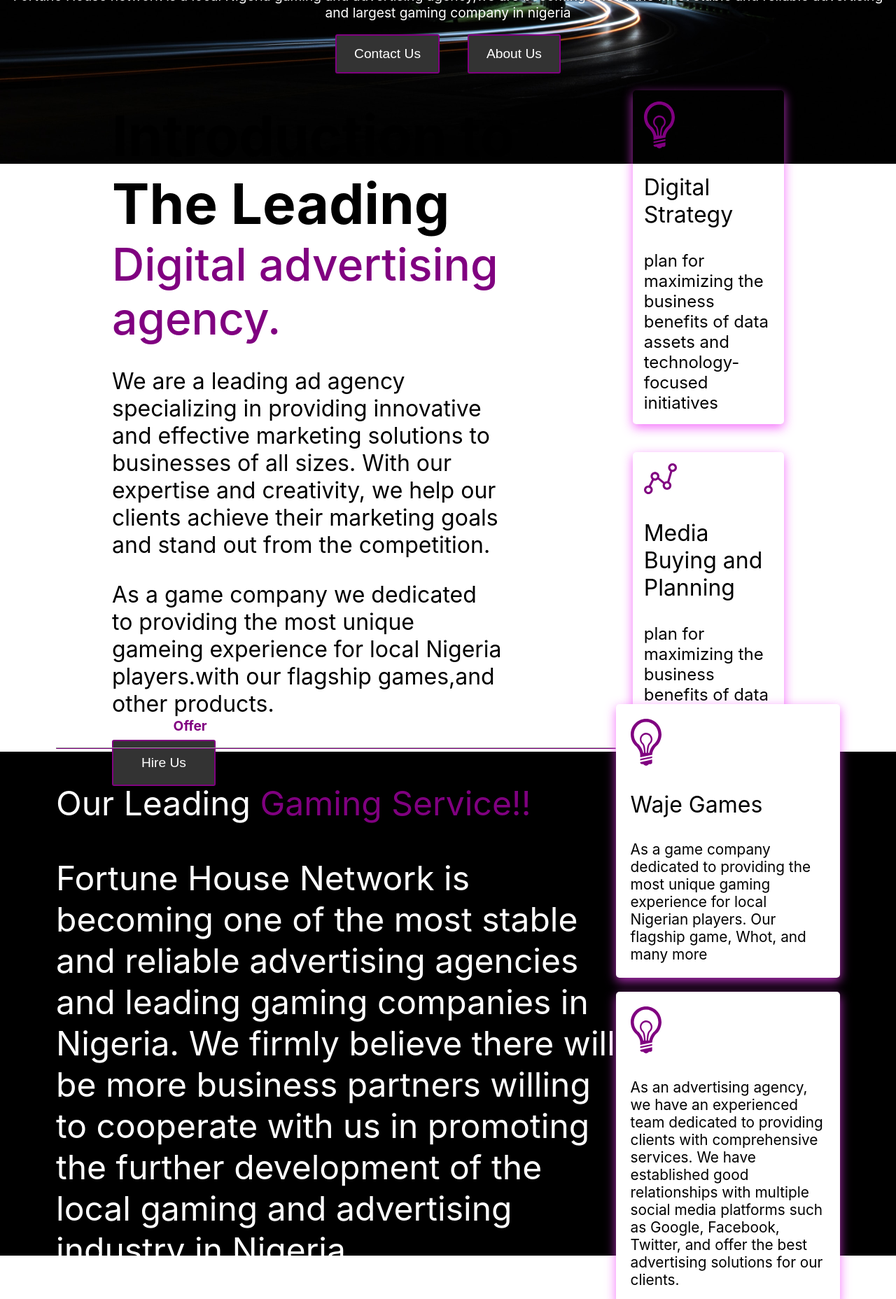
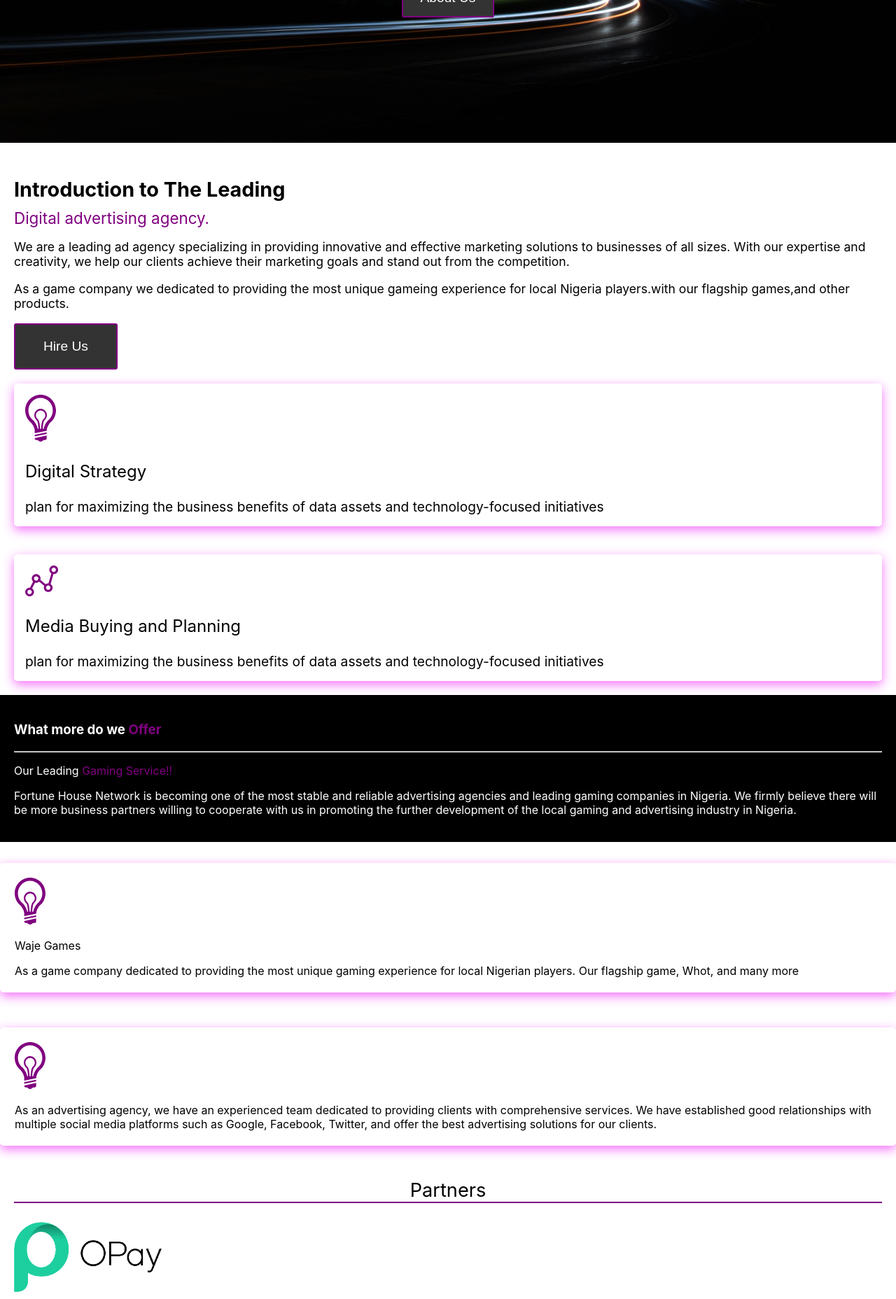
Before and after one commit to okpere/fortunehouse, a React (Create React App) app: page / in a window 1280 px wide. Shown: the part 620-2476 px from the top of the page at 70% size. Built offline with nearby package versions, Linux system fonts and the light colour scheme.

Commit message:
worked on the css for the aspest

```diff
--- a/src/App.css
+++ b/src/App.css
@@ -1,25 +1,9 @@
 /* App.css */
-.App {
+.App section {
 }
 
 /* components/Header.css */
 
-.header-logo img:hover {
-  border: 2px solid purple;
-}
-.header-list ul {
-  display: none;
-}
-.App-header {
-  display: flex;
-  align-items: center;
-  justify-content: space-between;
-  padding: 10px;
-}
-.header-button button {
-  font-size: 1.2rem;
-  padding: 10px 20px;
-}
 /* components/Hero.css */
 .hero {
   padding-top: 10px;
@@ -138,9 +122,27 @@
 /* components/Footer.css */
 
 /* Media Query for Mobile */
-@media (max-width: 768px) {
+@media (max-width: 1284px) {
   /* components/Header.css */
-
+  .header-logo img:hover {
+    border: 2px solid purple;
+  }
+  .header-list ul {
+    display: none;
+  }
+  .App-header {
+    display: flex;
+    align-items: center;
+    justify-content: space-between;
+    padding: 10px;
+  }
+  .header-button button {
+    font-size: 1.2rem;
+    padding: 10px 20px;
+    border: 2px solid purple;
+    background-color: rgb(51, 51, 51);
+    color: white;
+  }
   /* components/Hero.css */
   .hero {
     height: 90vh;
@@ -175,24 +177,30 @@
 
   /* components/intro.css */
   .intro {
-    padding: 2rem;
+    padding: 20px;
+    display: flex;
+    flex-direction: column;
+    gap: 20px;
   }
 
   .intro-detail h3 {
-    font-size: 3rem;
+    font-size: 1.8rem;
     margin-bottom: 10px;
   }
   .intro-detail span {
-    font-size: 2rem;
+    font-size: 1.4rem;
+    color: purple;
   }
 
   .intro-detail p {
-    font-size: 1.2rem;
+    font-size: 1.1rem;
   }
 
   .intro-card {
-    flex-direction: row;
+    display: flex;
+    flex-direction: column;
     justify-content: space-between;
+    gap: 40px;
   }
 
   .intro-card p {
@@ -233,16 +241,39 @@
   .about-detail ul li {
     font-size: 1.2rem;
   }
+  /* services */
+  .Services {
+    display: flex;
+    flex-direction: column;
+    gap: 30px;
+  }
 
   .service-detail {
-    margin-left: 20px;
-    margin-right: 20px;
+    padding: 20px;
+    background-color: black;
+    color: white;
   }
-  #footer {
-    margin-top: 350px;
+  .service-detail span {
+    color: purple;
   }
-  .Footer p {
-    margin-left: 10px;
+  .service-detail hr {
+    background-color: purple;
+  }
+  .service-card {
+    display: flex;
+    flex-direction: column;
+    gap: 50px;
+  }
+  .partner p {
+    font-size: 1.7rem;
+    text-align: center;
+    border-bottom: 2px solid purple;
+  }
+  .partner-image span {
+    display: block;
+  }
+  .Footer {
+    text-align: center;
   }
   .intro button {
     font-size: 1.2rem;
@@ -256,7 +287,7 @@
     background-color: rgb(51, 51, 51);
   }
 }
-@media only screen and (min-width: 768px) {
+@media only screen and (min-width: 1285px) {
   .App-header {
     background-color: white;
     padding: 20px;
--- a/src/App.js
+++ b/src/App.js
@@ -4,12 +4,10 @@
 import Header from "./components/Header";
 import Services from "./components/Services";
 import About from "./components/About";
-import Footer from "./components/Footer";
 import Hero from "./components/Hero";
 import Intro from "./components/Intro";
 import "./App.css";
 import Partner from "./components/Partner";
-import { BrowserRouter, Route, Routes, Link } from "react-router-dom";
 
 function App() {
   return (
@@ -20,7 +18,6 @@
       <Services />
       <Partner />
       <About />
-      <Footer />
     </div>
   );
 }
--- a/src/components/About.js
+++ b/src/components/About.js
@@ -33,6 +33,10 @@
           </ul>
         </div>
       </div>
+      <div className="Footer" id="footer">
+      <hr />
+      <span>&copy; 2023 Fortune House Network. All rights reserved.</span>
+    </div>
     </section>
   );
 }
--- a/src/components/Footer.js
+++ /dev/null
@@ -1,13 +0,0 @@
-// components/Footer.js
-import React from "react";
-
-function Footer() {
-  return (
-    <footer className="Footer" id="footer">
-      <hr />
-      <p>&copy; 2023 Fortune House Network. All rights reserved.</p>
-    </footer>
-  );
-}
-
-export default Footer;
```
